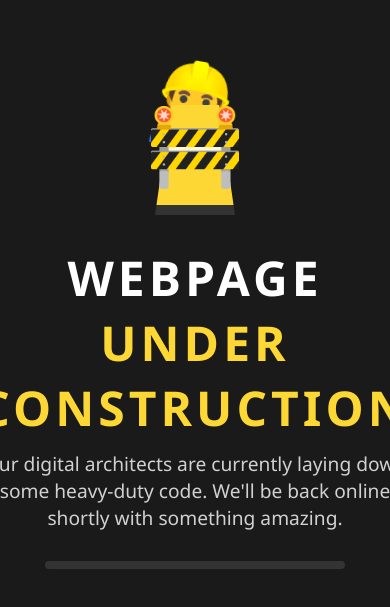
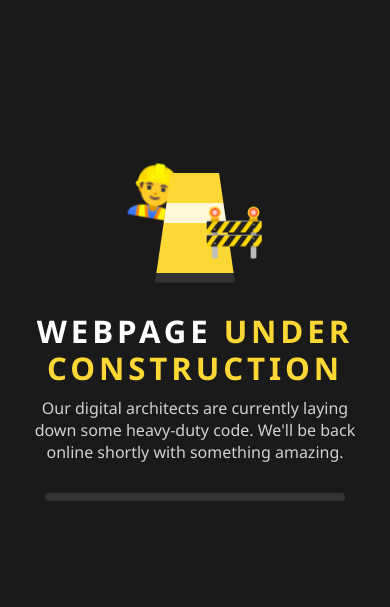
Before and after one commit to victorysosa1998-beep/chu, a plain HTML site: page underconst.html in a window 390 px wide. Shown: the part 105-712 px from the top of the page. Drawn offline with Linux system fonts and the light colour scheme.

Commit message:
added under const responsive

```diff
--- a/underconst.html
+++ b/underconst.html
@@ -20,18 +20,21 @@
             display: flex;
             align-items: center;
             justify-content: center;
-            overflow: hidden;
+            overflow-x: hidden; /* Prevent horizontal scroll */
         }
 
         .container {
             text-align: center;
             padding: 20px;
+            width: 100%;
+            box-sizing: border-box;
         }
 
         /* The Animated Worker Scene */
         .animation-wrapper {
             position: relative;
-            width: 200px;
+            width: 100%;
+            max-width: 200px;
             height: 150px;
             margin: 0 auto 30px;
         }
@@ -62,18 +65,18 @@
 
         /* The Worker (Stylized Emoji/Icon) */
         .worker {
-            font-size: 80px;
+            font-size: clamp(50px, 10vw, 80px);
             position: absolute;
             bottom: 20px;
-            left: 25%;
+            left: 15%;
             animation: bounce 2s ease-in-out infinite;
         }
 
         .worker-right {
-            font-size: 80px;
+            font-size: clamp(50px, 10vw, 80px);
             position: absolute;
             bottom: 20px;
-            right: 25%;
+            right: 15%;
             animation: bounce 2s ease-in-out infinite 1s;
         }
 
@@ -82,12 +85,13 @@
             50% { transform: translateY(-40px) rotate(10deg); }
         }
 
-        /* Text Styles */
+        /* Text Styles - Made responsive with clamp */
         h1 {
-            font-size: 3rem;
+            font-size: clamp(1.8rem, 8vw, 3rem);
             margin: 10px 0;
             text-transform: uppercase;
-            letter-spacing: 4px;
+            letter-spacing: clamp(1px, 1vw, 4px);
+            line-height: 1.2;
         }
 
         .highlight {
@@ -95,15 +99,17 @@
         }
 
         p {
-            font-size: 1.2rem;
+            font-size: clamp(1rem, 4vw, 1.2rem);
             opacity: 0.8;
             max-width: 500px;
             margin: 0 auto 30px;
+            padding: 0 10px;
         }
 
-        /* Progress Bar */
+        /* Progress Bar - Width set to percentage for mobile */
         .loader-bar {
-            width: 300px;
+            width: 90%;
+            max-width: 300px;
             height: 8px;
             background: #333;
             margin: 0 auto;
@@ -132,7 +138,7 @@
         /* Safety Tape Decorations */
         .tape {
             position: absolute;
-            width: 120%;
+            width: 150%;
             height: 40px;
             background: repeating-linear-gradient(
                 45deg,
@@ -145,8 +151,8 @@
             opacity: 0.1;
         }
 
-        .tape-top { top: 10%; transform: rotate(-5deg); }
-        .tape-bottom { bottom: 10%; transform: rotate(5deg); }
+        .tape-top { top: 10%; transform: rotate(-5deg) translateX(-10%); }
+        .tape-bottom { bottom: 10%; transform: rotate(5deg) translateX(-10%); }
 
     </style>
 </head>
```
